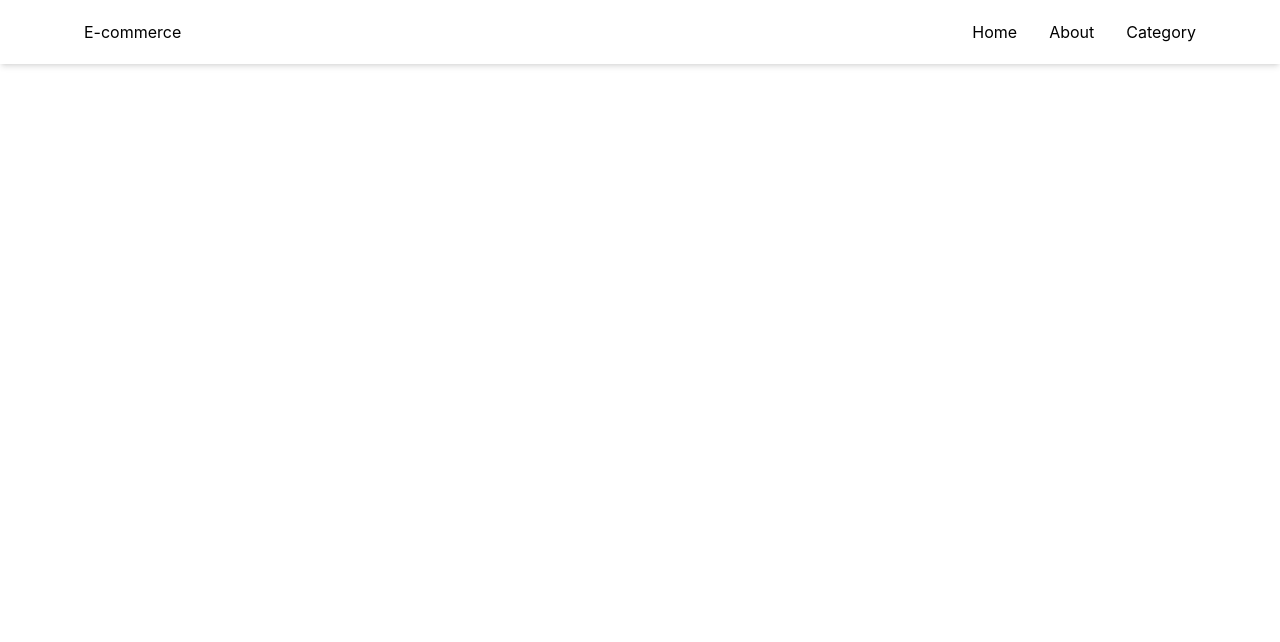
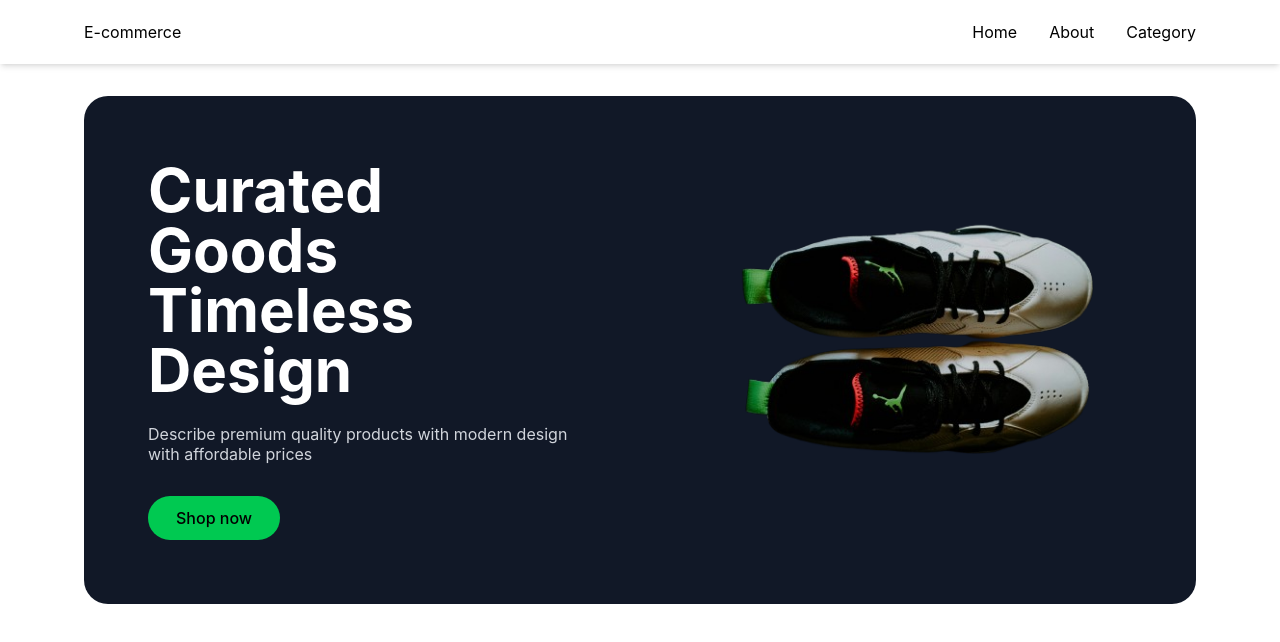
Before and after one commit to DipanshuGurjar123/E-commerce-first, a React (Vite) app: page / in a window 1280 px wide. Shown: the top 642 px of the page. Built offline with nearby package versions, Linux system fonts and the light colour scheme.

Commit message:
Hero section

```diff
--- a/src/App.jsx
+++ b/src/App.jsx
@@ -1,10 +1,11 @@
 import React from 'react'
-import Navbar from './component/Navbar'
+import Home from './component/Home'
+
 
 const App = () => {
   return (
     <div>
-      <Navbar />
+      <Home />
     </div>
   )
 }
--- /dev/null
+++ b/src/component/HeroSection.jsx
@@ -0,0 +1,33 @@
+import React from 'react'
+import shoes from "../assets/shoes.jpg"
+
+const HeroSection = () => {
+  return (
+    <div className='max-w-6xl mx-auto px-5 mt-8'>
+      <div className='bg-[#111827] rounded-3xl overflow-hidden grid md:grid-cols-2 items-center'>
+
+        {/* left section */}
+        <div className='p-8 md:p-16 leading-tight'>
+          <h1 className='text-white text-4xl md:text-6xl font-bold'>
+            Curated Goods
+            <br />
+            Timeless Design
+          </h1>
+          <p className='text-gray-300 mt-6'>
+            Describe premium quality products with modern
+            design with affordable prices
+          </p>
+          <button className='mt-8 bg-green-500 px-7 py-3 rounded-full font-medium'>
+            Shop now
+          </button>
+        </div>
+
+        <div>
+          <img src={shoes} alt="" />
+        </div>
+      </div>
+    </div>
+  )
+}
+
+export default HeroSection
--- /dev/null
+++ b/src/component/Home.jsx
@@ -0,0 +1,15 @@
+import React from 'react'
+import Navbar from "./Navbar"
+import HeroSection from './HeroSection'
+
+
+const Home = () => {
+  return (
+    <div>
+      <Navbar />
+      <HeroSection />
+    </div>
+  )
+}
+
+export default Home
```
Also changed, not shown: src/assets/shoes.jpg (added).
